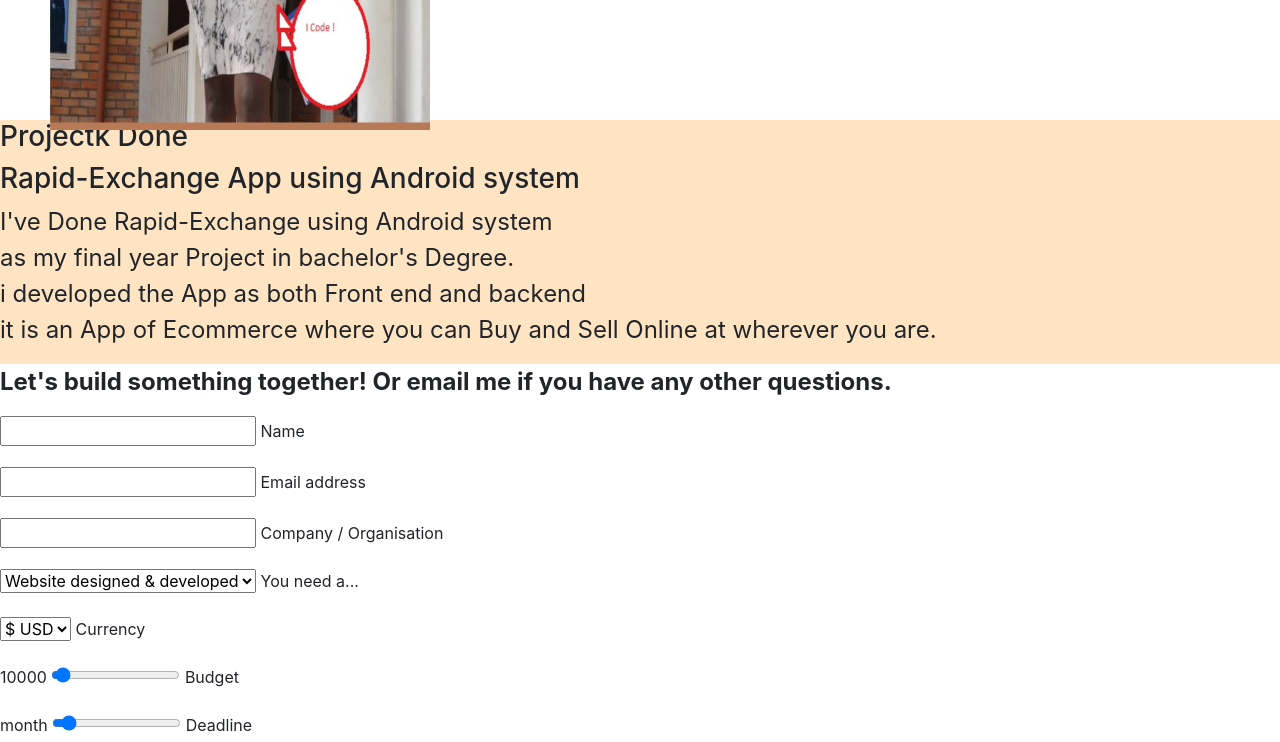
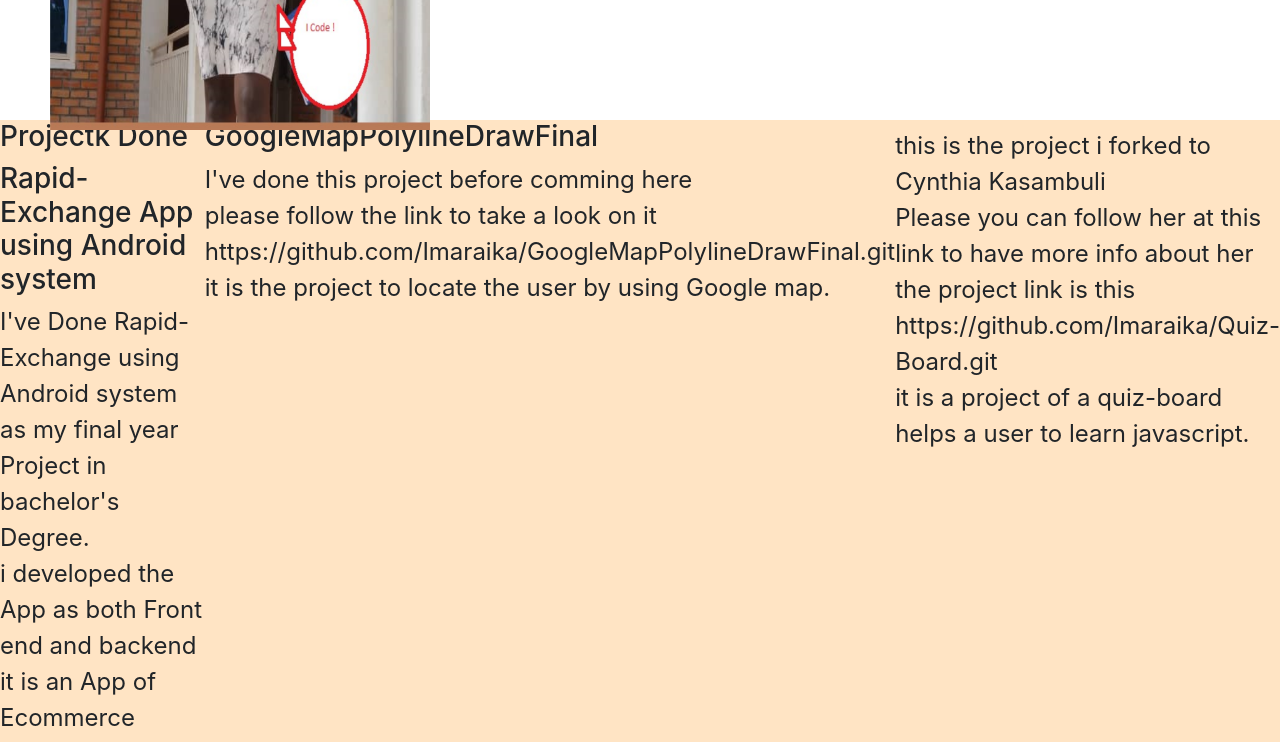
Before and after one commit to Imaraika/Portfolio, a plain HTML site: page index.html in a window 1280 px wide. Shown: the part 1840-2582 px from the top of the page. Drawn offline with Linux system fonts and the light colour scheme.

Commit message:
the div of project has been created

```diff
--- a/index.html
+++ b/index.html
@@ -72,9 +72,20 @@
                as my final year Project in bachelor's Degree.
                <br>i developed the App as both Front end and backend<br>
                 it is an App of Ecommerce where you can Buy and Sell Online at wherever you are.<br></p>
-
-
          </div>
+         <div>
+         <h3 class="proj1">GoogleMapPolylineDrawFinal</h3>
+         <p id="Proj1desc">I've done this project before comming here<br>
+          please follow the link to take a look on it<br> https://github.com/Imaraika/GoogleMapPolylineDrawFinal.git<br>
+         it is the project to locate the user by using Google map.</p>
+                </div>
+          <div>
+            <h3 class="proj1"></h3>
+            <p id="Proj1desc">this is the project i forked to Cynthia Kasambuli<br>
+             Please you can follow her at this link to have more info about her<br>
+            the project link is this https://github.com/Imaraika/Quiz-Board.git<br>
+               it is a project of a quiz-board helps a user to learn javascript.</p>
+              </div>
         </div>
 
         <div id="contact">
```
